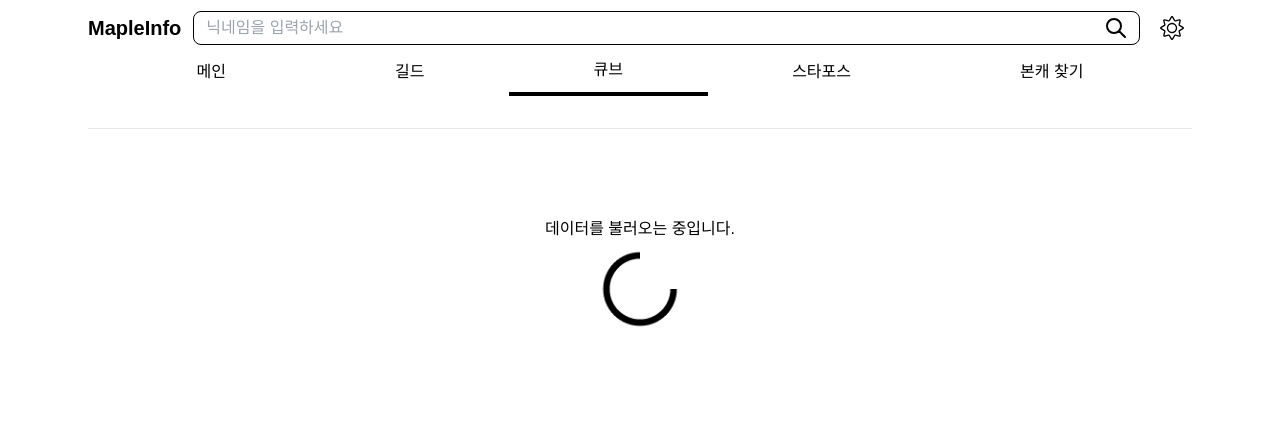
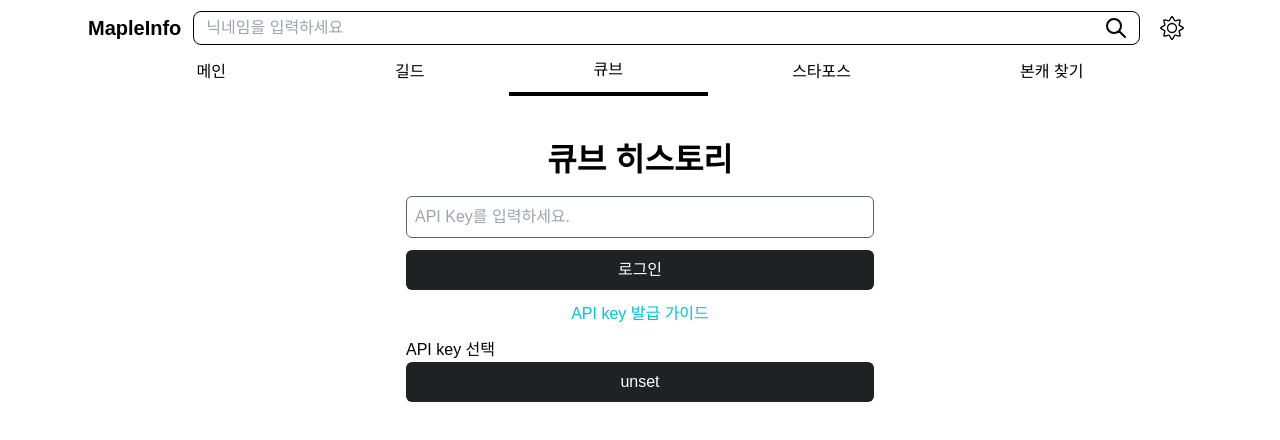
Before and after one commit to hopak-e/MapleInfo, a React (Create React App) app in the folder mapleinfo/: page /cube in a window 1280 px wide. Shown: the top 440 px of the page. Built offline with nearby package versions, Linux system fonts and the light colour scheme; no server answers; a web font is replaced by a local one.

Commit message:
🎨 feat : 로그인 페이지 추가

```diff
--- a/mapleinfo/src/App.tsx
+++ b/mapleinfo/src/App.tsx
@@ -3,11 +3,12 @@ import { Routes, Route } from "react-router-dom";
 import "./App.css";
 import MainPage from "./pages/MainPage";
 import StarForcePage from "pages/StarForcePage";
-import Cube from "pages/CubePage";
+import CubePage from "pages/CubePage";
 import CharPage from "pages/CharPage";
 import GuildPage from "pages/GuildPage";
 import GuildDetailPage from "pages/GuildDetailPage";
 import TrackCharPage from "pages/TrackCharPage";
+import HelpPage from "pages/HelpPage";
 
 function App() {
   useEffect(() => {
@@ -16,14 +17,21 @@ function App() {
       const data = [{ charName: "호팍팍팍팍" }, { charName: "아델" }];
       localStorage.setItem("listOfFavorite", JSON.stringify(data));
     }
+    const apiKey = localStorage.getItem("api-key");
+    if (!apiKey) {
+      const data = `${process.env.REACT_APP_API_KEY}`;
+      localStorage.setItem("api-key", JSON.stringify(data));
+    }
   }, []);
 
   return (
     <div className="flex flex-col min-h-screen dark:bg-dark-50 dark:text-white">
       <Routes>
         <Route path="/" element={<MainPage />}></Route>
-        <Route path="/cube" element={<Cube />}></Route>
+        <Route path="/cube" element={<CubePage />}></Route>
+        <Route path="/cube/:result" element={<CubePage />}></Route>
         <Route path="/starforce" element={<StarForcePage />}></Route>
+        <Route path="/starforce/:result" element={<StarForcePage />}></Route>
         <Route path="/char/:nickName" element={<CharPage />} />
         <Route path="/guild" element={<GuildPage />}></Route>
         <Route path="/guild/:worldName/:guildName" element={<GuildPage />} />
@@ -33,6 +41,7 @@ function App() {
         />
         <Route path="/trackChar" element={<TrackCharPage />} />
         <Route path="/trackChar/:nickName" element={<TrackCharPage />} />
+        <Route path="/help" element={<HelpPage />} />
       </Routes>
     </div>
   );
--- /dev/null
+++ b/mapleinfo/src/components/SignIn/SignIn.tsx
@@ -0,0 +1,67 @@
+import { useState, useEffect } from "react";
+import { Link } from "react-router-dom";
+
+interface SignInProps {
+  type: string;
+}
+
+const SignIn = ({ type }: SignInProps) => {
+  const [formmatedApiKey, setFormattedApiKey] = useState<string>();
+  const [inputApiKey, setInputApiKey] = useState<string>();
+
+  useEffect(() => {
+    const apiKey = localStorage.getItem("api-key");
+    if (apiKey) {
+      const hi = JSON.parse(apiKey);
+      const visiblePart = hi.substring(0, 9);
+      const hiddenPart = hi.substring(9).replace(/.{4}/g, "*");
+      const maskedString = visiblePart + hiddenPart;
+      setFormattedApiKey(maskedString);
+    }
+  }, []);
+
+  const handleInputChange = (e: React.ChangeEvent<HTMLInputElement>) => {
+    setInputApiKey(e.target.value);
+  };
+
+  const handleSignIn = () => {
+    localStorage.removeItem("api-key");
+    localStorage.setItem("api-key", JSON.stringify(inputApiKey));
+  };
+
+  return (
+    <div className="grow">
+      <div className="max-w-[500px] mx-auto text-center space-y-3 mt-10 px-4">
+        <div className="font-[700] text-[32px]">{`${type} 히스토리`}</div>
+        <div className="py-2 px-1 border border-dark-150  rounded-md">
+          <input
+            placeholder="API Key를 입력하세요."
+            className="pl-1 w-full whitespace-nowrap"
+            value={inputApiKey}
+            onChange={handleInputChange}
+          />
+        </div>
+        <div className="">
+          <button className="w-full py-2 px-1 text-white dark:text-dark-50 bg-dark-200 dark:bg-dark-150 rounded-md">
+            로그인
+          </button>
+        </div>
+        <div className="text-grade-200">
+          <Link to="/help">
+            <span>API key 발급 가이드</span>
+          </Link>
+        </div>
+        <div>
+          <div className="flex text-start">API key 선택</div>
+          <div>
+            <button className="w-full py-2 px-1 text-white dark:text-dark-50 bg-dark-200 dark:bg-dark-150 rounded-md">
+              {formmatedApiKey}
+            </button>
+          </div>
+        </div>
+      </div>
+    </div>
+  );
+};
+
+export default SignIn;
--- a/mapleinfo/src/pages/CubePage.tsx
+++ b/mapleinfo/src/pages/CubePage.tsx
@@ -1,11 +1,14 @@
 import Cube from "components/Cube/Cube";
+import SignIn from "components/SignIn/SignIn";
 import Header from "components/Header/Header";
+import { useParams } from "react-router-dom";
 
 const CubePage = () => {
+  const { result } = useParams<string>();
   return (
     <div>
       <Header defaultTab="큐브" />
-      <Cube />
+      {result ? <Cube /> : <SignIn type="큐브" />}
     </div>
   );
 };
--- a/mapleinfo/src/pages/StarForcePage.tsx
+++ b/mapleinfo/src/pages/StarForcePage.tsx
@@ -1,11 +1,14 @@
 import Header from "components/Header/Header";
+import SignIn from "components/SignIn/SignIn";
 import StarForce from "components/StarForce/StarForce";
+import { useParams } from "react-router-dom";
 
 const StarForcePage = () => {
+  const { result } = useParams<string>();
   return (
     <div>
       <Header defaultTab="스타포스" />
-      <StarForce />
+      {result ? <StarForce /> : <SignIn type="스타포스" />}
     </div>
   );
 };
```
